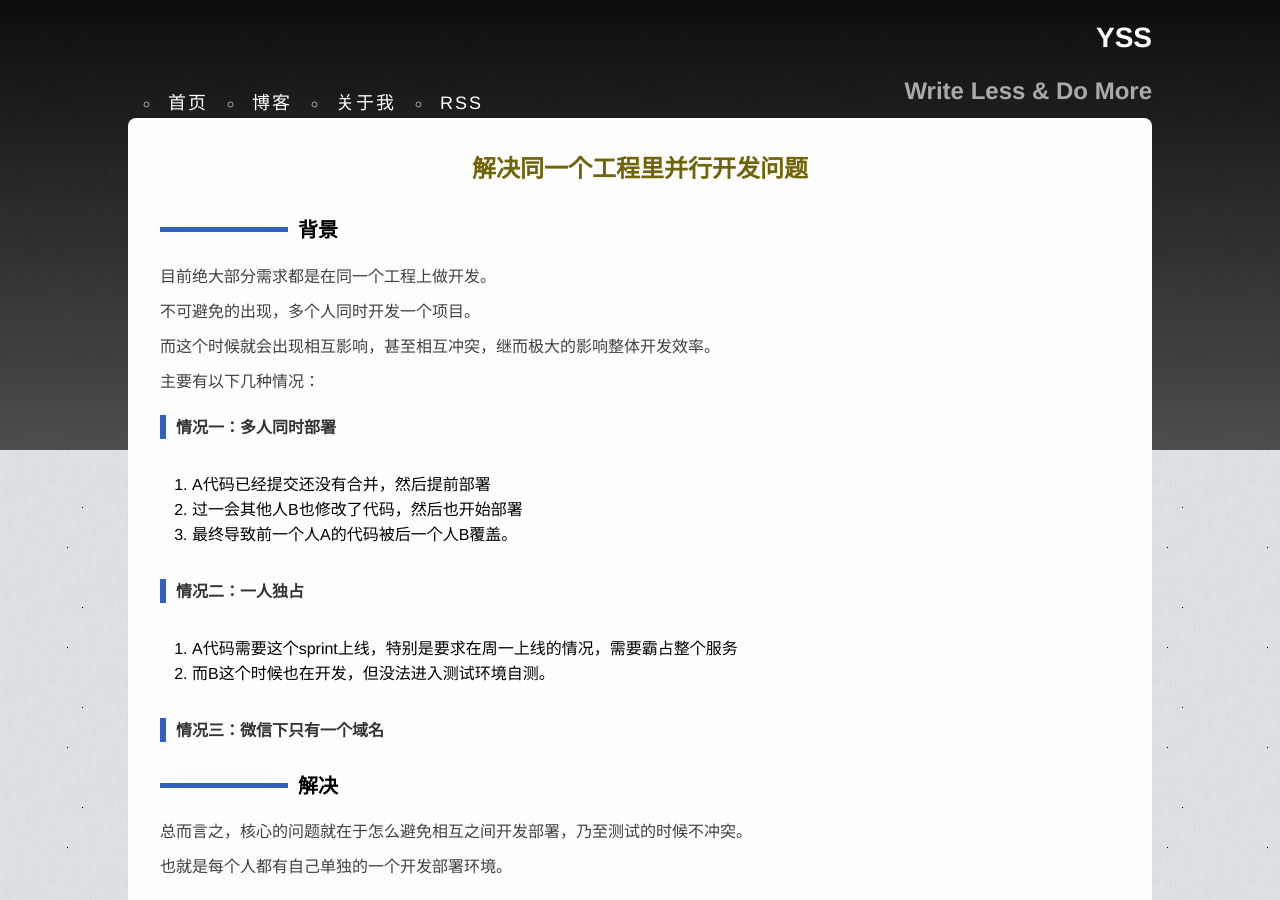
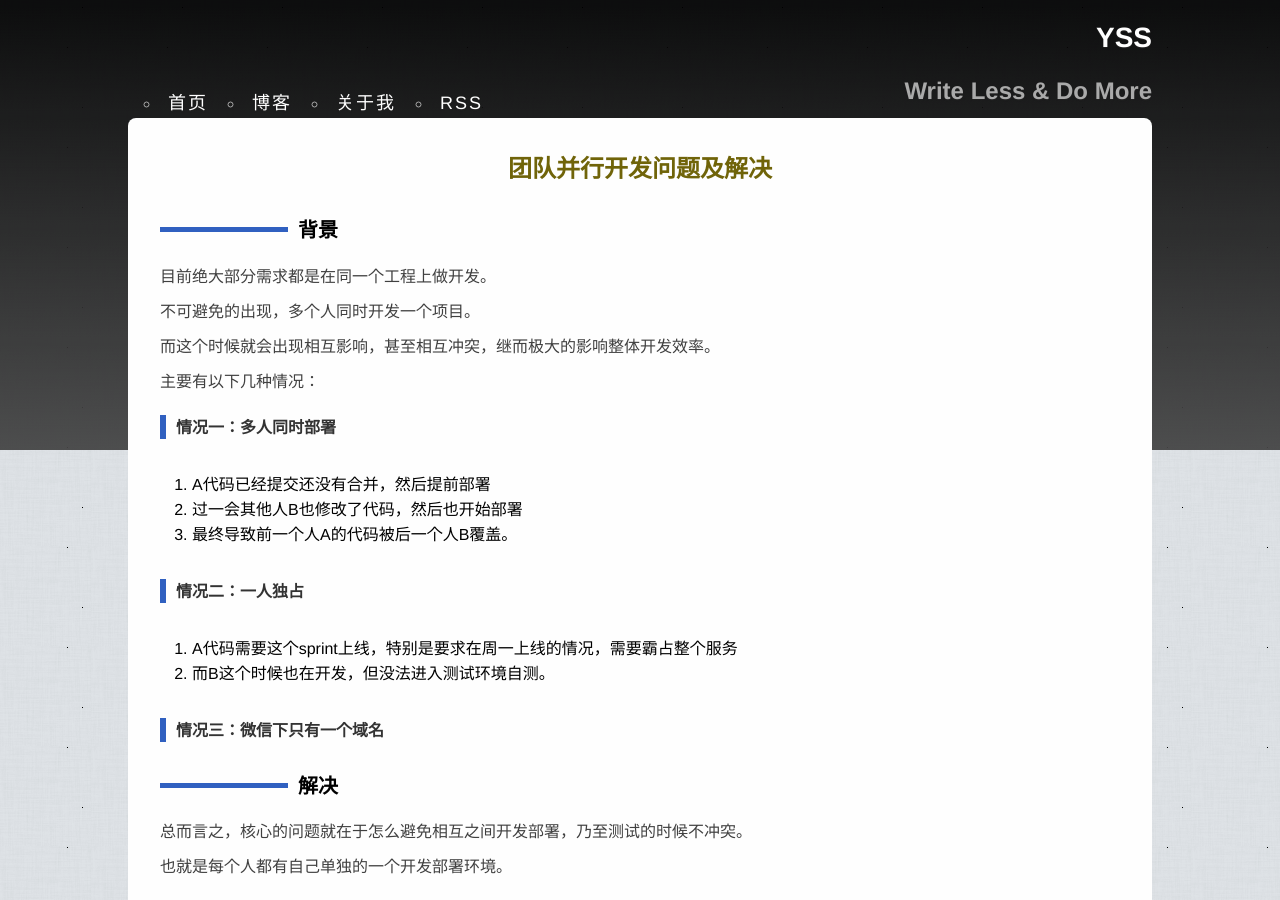
Before and after one commit to yss/yss.github.io, a Jekyll site: the page built from _posts/2019-04-26-the-solution-for-the-problems-of-parallel-development-in-the-same-project.md, in a window 1280 px wide and 900 px high. Built offline with Jekyll 4.4.1, drawn with Linux system fonts in a browser that asks for light colours; comment, search, counter and statistics services are not loaded.

Commit message:
MOD: detail completion

```diff
--- a/_posts/2019-04-26-the-solution-for-the-problems-of-parallel-development-in-the-same-project.md
+++ b/_posts/2019-04-26-the-solution-for-the-problems-of-parallel-development-in-the-same-project.md
@@ -1,6 +1,6 @@
 ---
 layout: blog
-title: 解决同一个工程里并行开发问题
+title: 团队并行开发问题及解决
 tags: []
 categories: [project]
 summary: 并行开发的问题是每个团队变大后都必须考虑的
--- a/resume/index.html
+++ b/resume/index.html
@@ -135,6 +135,7 @@ table{border-collapse:collapse;border-spacing:0;}
 									<li>持续优化H5在App的体验，从H5独立页，到H5单页，再到新开WebView去打开，最后到现在的离线Zip包。</li>
 									<li>从开辟主要流程的流程测试，到每次发布后自动化的跑流程测试及发送报告。</li>
 									<li>搭建node项目的脚手架，eslint项目规范及自动化校验提交代码，本地不同模式自动化打包发布到测试环境，通过代理优化线上及测试环境调试。</li>
+                                    <li>推动vue从组件到插件化</li>
 								</ol>
 								<h5>团队合作</h5>
 								<ol>
```
